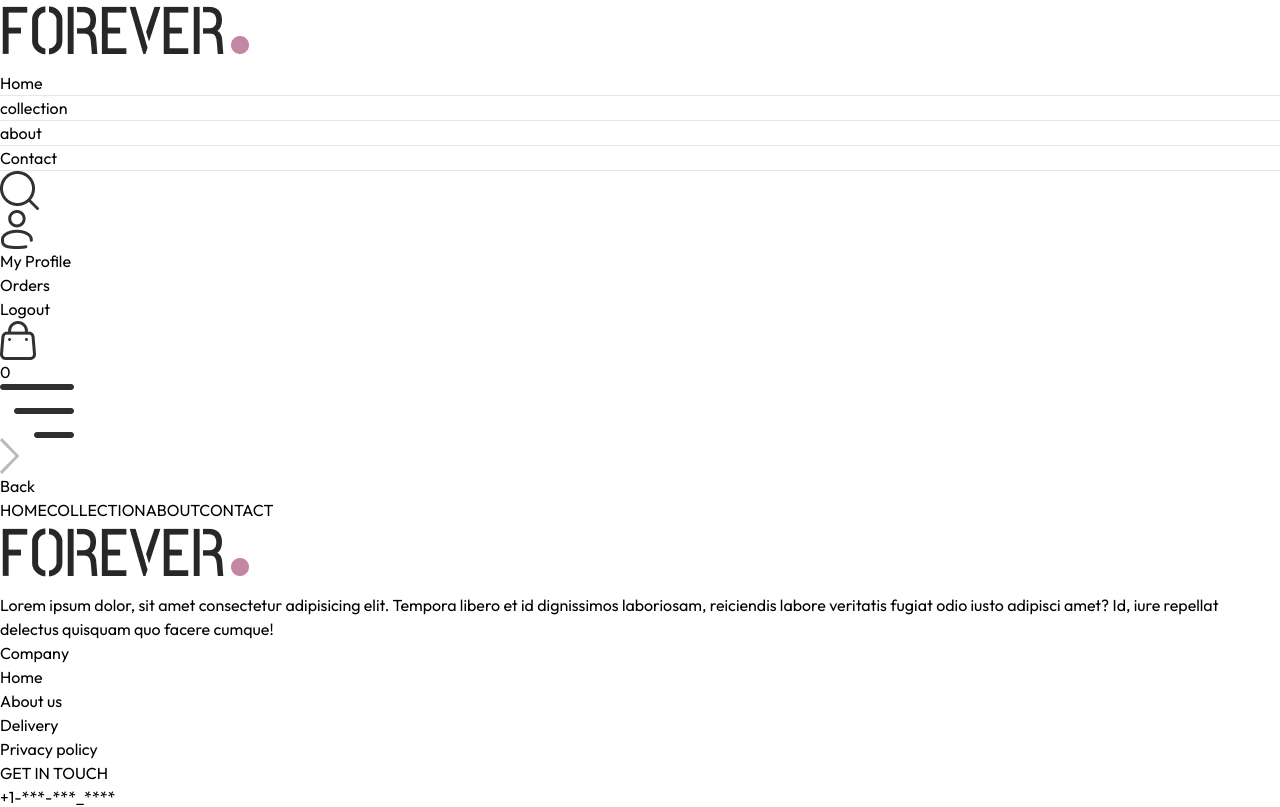
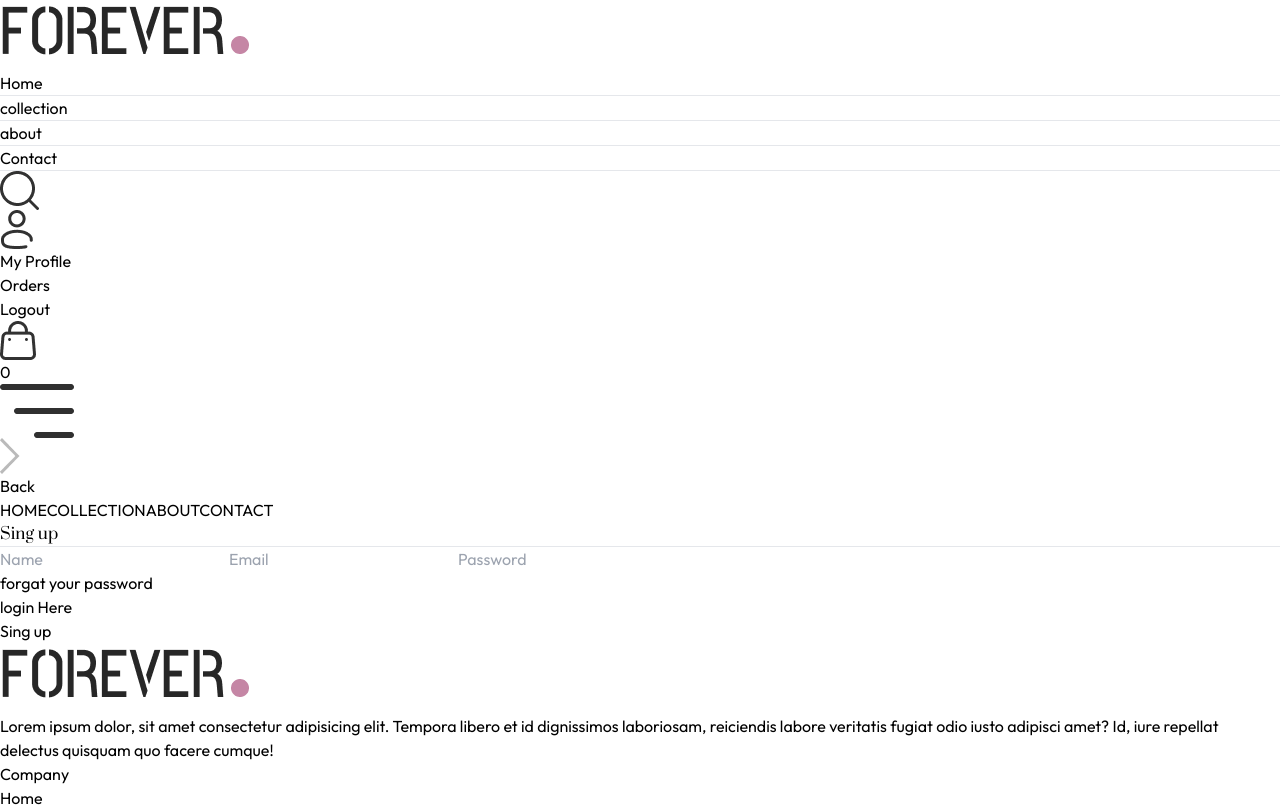
Before and after one commit to FerasSalloum/REACT-STORE, a React (Vite) app: page /login in a window 1280 px wide. Shown: the top 807 px of the page. Built offline with nearby package versions, Linux system fonts and the light colour scheme.

Commit message:
finc MY ORDERS page & login page

```diff
--- a/src/components/Navbar.jsx
+++ b/src/components/Navbar.jsx
@@ -36,11 +36,13 @@ function Navbar() {
           className="w-5 cursor-pointer"
         />
         <div className="group relative">
+          <Link to="/login">
           <img
             src={Fassets.profile_icon}
             alt=""
             className="w-5 cursor-pointer"
           />
+          </Link>
           <div className="group-hover:block hidden absolute dropdown-menu right-0 pt-4">
             <div className="flex flex-col gap-2 w-36 py-3 px-5 bg-slate-100 text-gray-400">
               <p className="cursor-pointer hover:text-black">My Profile</p>
--- a/src/context/ShopProvide.jsx
+++ b/src/context/ShopProvide.jsx
@@ -10,7 +10,7 @@ const ShopContextProvider = (props) => {
   const [search, setSearch] = useState("");
   const [showSearch, setShowSearch] = useState(false);
   const [cartItem, setCartItem] = useState({});
-  const navigatev = useNavigate()
+  const navigate = useNavigate()
 
   const addTocart = async (itemId, size) => {
     if (!size) {
@@ -101,7 +101,7 @@ const ShopContextProvider = (props) => {
     getCartCount,
     updateQuntity,
     getTotalAmount,
-    navigatev,
+    navigate,
   };
   return (
     <ShopContext.Provider value={value}>{props.children}</ShopContext.Provider>
--- a/src/pages/Cart.jsx
+++ b/src/pages/Cart.jsx
@@ -5,7 +5,7 @@ import { Fassets } from "../assets/frontend_assets/assets";
 import CatTitle from "../components/catTitle";
 
 function Cart() {
-  const { products, currency, cartItem, updateQuntity,navigatev } =
+  const { products, currency, cartItem, updateQuntity,navigate } =
     useContext(ShopContext);
   const [cartData, setCartData] = useState([]);
   useEffect(() => {
@@ -88,7 +88,7 @@ function Cart() {
         <div className="w-full sm:w-[450px]">
           <CatTitle />
           <div className="w-full text-end">
-            <button onClick={()=>navigatev("./place-order")} className="bg-black text-white text-sm my-8 py-4 px-6">PROCEED TO CHEKOUT</button>
+            <button onClick={()=>navigate("./place-order")} className="bg-black text-white text-sm my-8 py-4 px-6">PROCEED TO CHEKOUT</button>
           </div>
         </div>
       </div>
--- a/src/pages/Login.jsx
+++ b/src/pages/Login.jsx
@@ -1,11 +1,51 @@
-import React from 'react'
+import React, { useState } from "react";
 
-function login() {
+function Login() {
+  const [currentState, setCurrentState] = useState("Sing up");
+  const onSubmitHandler = async(event)=>{
+    event.preventDefault()
+  }
   return (
-    <div>
-
-    </div>
-  )
+    <form
+      onSubmit={onSubmitHandler}
+      action=""
+      className="flex flex-col items-center w-[90%] sm:max-w-96 m-auto mt-14 gap-4 text-gray-800"
+    >
+      <div className="inline-flex items-center gap-2 mt-10">
+        <p className="prata-regular text-3xl">{currentState}</p>
+        <hr className="border-none h-[1.8px] w-8 bg-gray-800" />
+      </div>
+      {currentState === "Login" ? (
+        ""
+      ) : (
+        <input
+          type="text"
+          className="w-full px-3 py-2 border border-gray-800"
+          placeholder="Name"
+          required
+        />
+      )}
+      <input
+        type="email"
+        className="w-full px-3 py-2 border border-gray-800"
+        placeholder="Email"
+        required
+      />
+      <input
+        type="password"
+        className="w-full px-3 py-2 border border-gray-800"
+        placeholder="Password"
+        required
+      />
+      <div className="w-full flex justify-between text-sm mt-[8px]">
+        <p className="cursor-pointer">forgat your password</p>
+        {currentState === "Login"
+        ?<p onClick={()=>setCurrentState("Sing up")} className="cursor-pointer">creat account</p>
+        :<p onClick={()=>setCurrentState("Login")} className="cursor-pointer">login Here</p>}
+        </div>
+        <button className="bg-black text-white font-light px-8 py-2 mt-4">{currentState === "Login" ?"Sibg in":"Sing up"}</button>
+    </form>
+  );
 }
 
-export default login
+export default Login;
--- a/src/pages/Orders.jsx
+++ b/src/pages/Orders.jsx
@@ -1,11 +1,43 @@
-import React from 'react'
+import React, { useContext } from "react";
+import { ShopContext } from "../context/shopContext";
+import Title from "../components/Title";
 
-const orders = () => {
+const Orders = () => {
+  const { products, currency } = useContext(ShopContext);
   return (
-    <div>
+    <div className="border-t pt-16">
+      <div className="text-2xl">
+        <Title text1={"MY"} text2={"ORDERS"} />
+      </div>
+      <div>
+        {
+        products.slice(1,4).map((item ,index)=>(
+          <div key={index} className="py-4 border-t border-b text-gray-700 flex flex-col md:flex-row md:items-center md:justify-between gap-4">
+            <div className="flex items-start gap-6 text-sm">
+              <img src={item.image[0]} alt="" className="w-16 sm:w-20"/>
+              <div>
+                <p className="text-base font-medium">{item.name}</p>
+                <div className="flex items-center gap-3 mt-2 text-base text-gray-700">
+                  <p>{currency}{item.price}</p>
+                  <p>Quantity: 1</p>
+                  <p>size: M</p>
+                </div>
+                <p className="mt-2">Date <span className="text-gray-400">25, jul, 2024</span></p>
+              </div>
+            </div>
+            <div className="md:w-1/2 flex justify-between">
+            <div className="flex items-center gap-2">
+              <p className="min-w-2 h-2 rounded-full bg-green-500"></p>
+              <p className="text-sm md:text-base">Redy to sjip</p>
+            </div>
+            <button className="border px-4 py-2 text-sm font-medium rounded-sm">Track Order</button>
+            </div>
+          </div>
+        ))
+        }
+        </div>
+    </div>
+  );
+};
 
-    </div>
-  )
-}
-
-export default orders
+export default Orders;
--- a/src/pages/PlaceOrder.jsx
+++ b/src/pages/PlaceOrder.jsx
@@ -1,10 +1,12 @@
-import React, { useState } from "react";
+import React, { useContext, useState } from "react";
 import Title from "../components/Title";
 import CatTitle from "../components/catTitle";
 import { Fassets } from "../assets/frontend_assets/assets";
+import { ShopContext } from "../context/shopContext";
 
-function placeOrder() {
-  const [method, setMethod]= useState("cod")
+function PlaceOrder() {
+  const [method, setMethod]= useState("cod");
+  const {navigate} = useContext(ShopContext)
   return (
     <div className="flex flex-col sm:flex-row justify-between gap-6 pt-5 sm:pt-14 min-h-[80vh] border-t">
       {/* delevery Ditails */}
@@ -87,7 +89,7 @@ function placeOrder() {
             </div>
           </div>
           <div className="w-full text-end mt-8">
-            <button className="bg-black text-white px-16 py-3 text-sm">PLACE ORDER</button>
+            <button onClick={()=>navigate("/orders")} className="bg-black text-white px-16 py-3 text-sm">PLACE ORDER</button>
           </div>
         </div>
       </div>
@@ -95,4 +97,4 @@ function placeOrder() {
   );
 }
 
-export default placeOrder;
+export default PlaceOrder;
```
